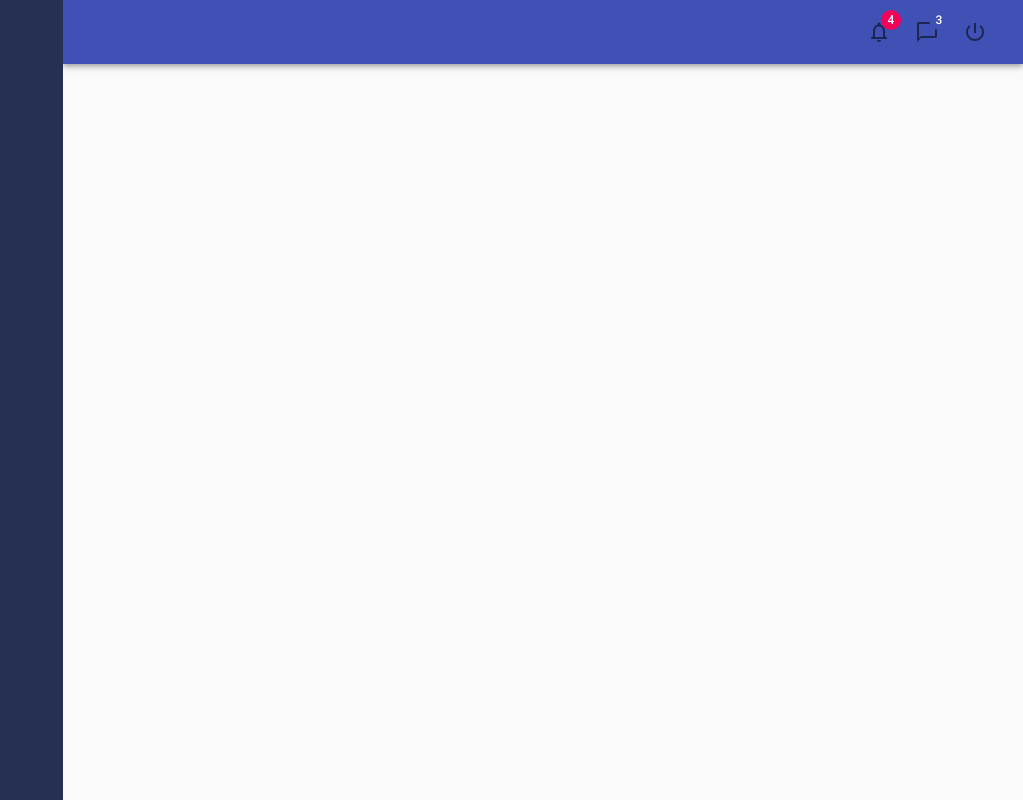
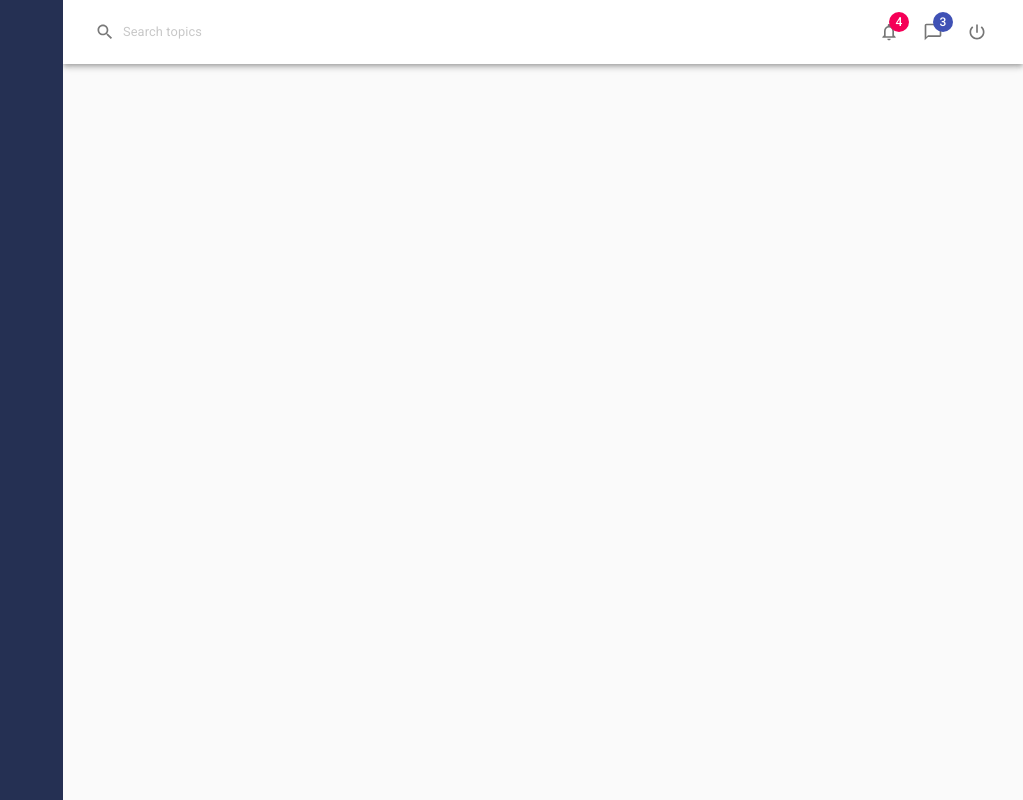
Before and after one commit to adipati27ma/employees-mui-system, a React (Create React App) app: page / in a window 1280 px wide. Shown: the whole page, without its empty margins (257-1280 px from the left). Built offline with nearby package versions, Linux system fonts and the light colour scheme.

Commit message:
header search & icon done, className/classes practice

```diff
--- a/src/components/Header.js
+++ b/src/components/Header.js
@@ -11,10 +11,25 @@
 import NotificationsNoneIcon from "@material-ui/icons/NotificationsNone";
 import ChatBubbleOutlineIcon from "@material-ui/icons/ChatBubbleOutline";
 import PowerSettingsNewIcon from "@material-ui/icons/PowerSettingsNew";
+import SearchIcon from "@material-ui/icons/Search";
 
 const useStyles = makeStyles({
-  iconButton: {
+  root: {
+    backgroundColor: "#fff",
+  },
+  iconButtonRoot: {
     display: "flex",
+  },
+  searchInput: {
+    opacity: "0.6",
+    padding: "0px 8px",
+    fontSize: "0.8rem",
+    "&:hover": {
+      backgroundColor: "#f2f2f2",
+    },
+    "& .MuiSvgIcon-root": {
+      marginRight: "8px",
+    },
   },
 });
 
@@ -22,26 +37,31 @@
   const classes = useStyles();
 
   return (
-    <AppBar position="static">
+    <AppBar position="static" className={classes.root}>
       <Toolbar>
-        <Grid container>
+        <Grid container alignItems="center">
           <Grid item sm={6}>
-            <InputBase />
+            <InputBase
+              placeholder="Search topics"
+              className={classes.searchInput}
+              startAdornment={<SearchIcon fontSize="small" />}
+            />
           </Grid>
           {/* <Grid item sm></Grid> */}
           <Grid container item sm={6} justify="flex-end">
-            <IconButton className={classes.iconButton}>
+            {/* Bisa pake classes untuk banyak HTML didalamnya */}
+            <IconButton classes={{ root: classes.iconButtonRoot }}>
               <Badge badgeContent={4} color="secondary">
-                <NotificationsNoneIcon />
+                <NotificationsNoneIcon fontSize="small" />
               </Badge>
             </IconButton>
-            <IconButton className={classes.iconButton}>
+            <IconButton className={classes.iconButtonRoot}>
               <Badge badgeContent={3} color="primary">
-                <ChatBubbleOutlineIcon />
+                <ChatBubbleOutlineIcon fontSize="small" />
               </Badge>
             </IconButton>
-            <IconButton className={classes.iconButton}>
-              <PowerSettingsNewIcon />
+            <IconButton className={classes.iconButtonRoot}>
+              <PowerSettingsNewIcon fontSize="small" />
             </IconButton>
           </Grid>
         </Grid>
--- a/src/index.js
+++ b/src/index.js
@@ -3,6 +3,10 @@
 import "./index.css";
 import App from "./App/App";
 import reportWebVitals from "./reportWebVitals";
+
+if (module.hot) {
+  module.hot.accept();
+}
 
 ReactDOM.render(
   <React.StrictMode>
```
Also changed, not shown: 1 other file (tests, documents, lock files or other folders).
